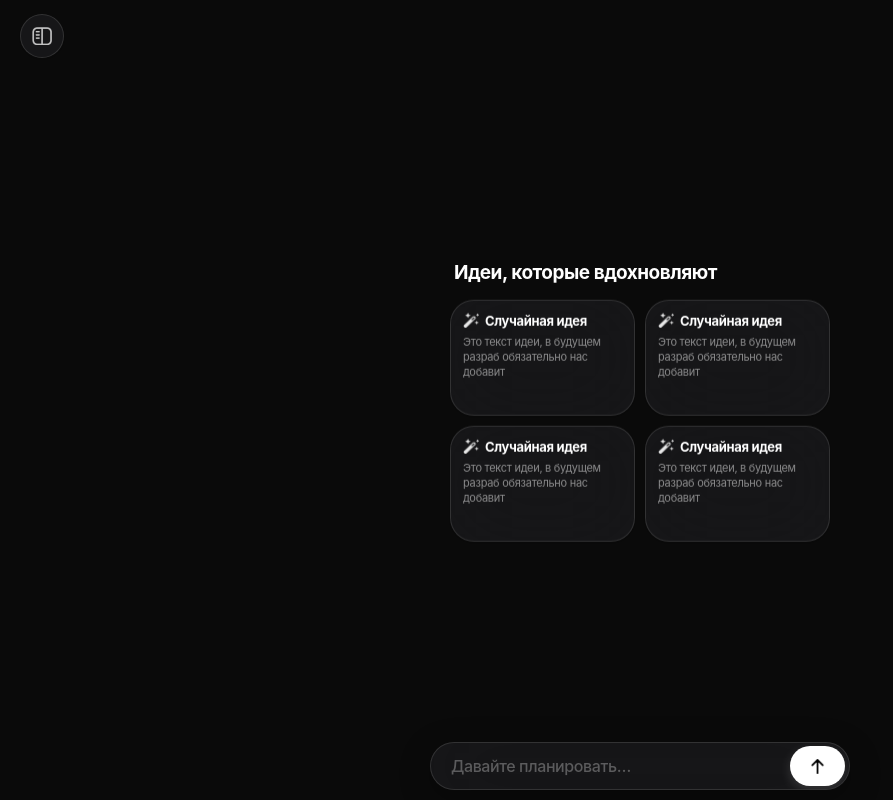
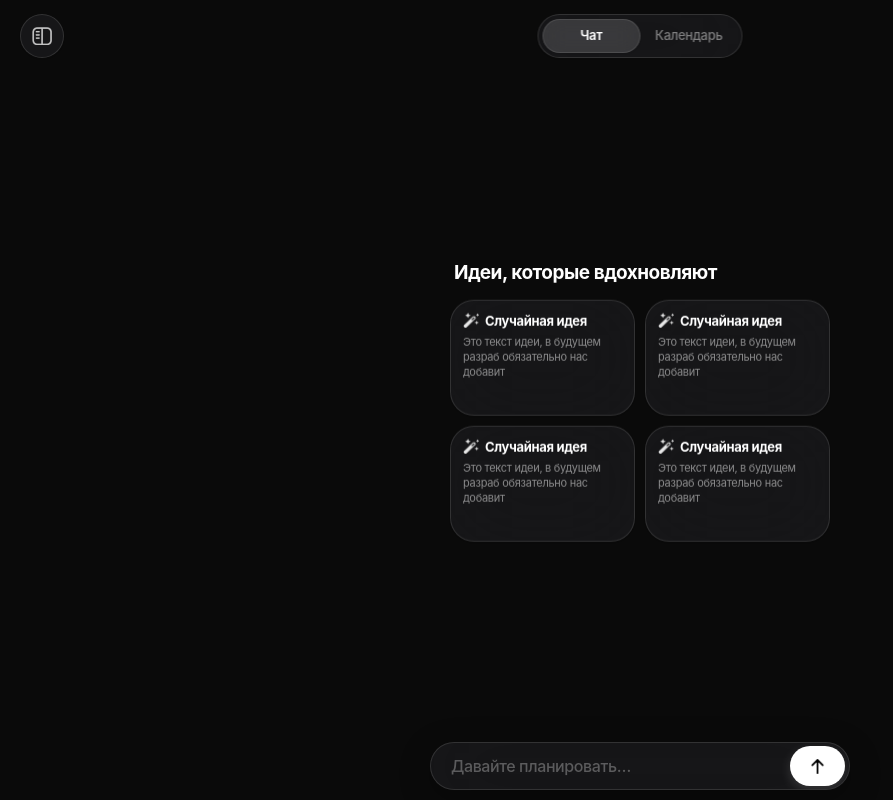
Before and after one commit to jango100500-ui/Krumm, a Next.js app: page / in a window 1280 px wide. Shown: the whole page, without its empty margins (0-893 px from the left). Built offline with nearby package versions, Linux system fonts and the light colour scheme.

Commit message:
Update page.tsx

```diff
--- a/app/page.tsx
+++ b/app/page.tsx
@@ -3,8 +3,11 @@
 import React, { useState, useEffect, useRef } from 'react';
 import { JellyButton } from '@/components/ui/JellyButton';
 import { SearchInput } from '@/components/ui/SearchInput';
+import { TopTabBar, TabType } from '@/components/ui/TopTabBar';
+import { CalendarView } from '@/components/views/CalendarView';
 
 export default function Home() {
+  const [activeTab, setActiveTab] = useState<TabType>('chat');
   const [keyboardHeight, setKeyboardHeight] = useState(0);
   const [isInputActive, setIsInputActive] = useState(false);
   const pollingRef = useRef<ReturnType<typeof setInterval> | null>(null);
@@ -133,7 +136,7 @@ export default function Home() {
       )}
 
       <div
-        className={`fixed left-0 right-0 px-5 z-10 flex justify-start items-center pointer-events-none transition-all duration-300 ${
+        className={`fixed left-0 right-0 px-5 z-20 flex items-center pointer-events-none transition-all duration-300 ${
           isBlurred ? 'opacity-30 blur-[6px]' : 'opacity-100 blur-none'
         }`}
         style={{ top: 'calc(env(safe-area-inset-top, 44px) + 14px)' }}
@@ -149,8 +152,14 @@ export default function Home() {
             className="w-5 h-5 object-contain brightness-0 invert opacity-75 pointer-events-none"
           />
         </JellyButton>
+
+        <div className="absolute left-1/2 -translate-x-1/2 pointer-events-auto">
+          <TopTabBar activeTab={activeTab} onTabChange={setActiveTab} />
+        </div>
       </div>
 
+      {activeTab === 'chat' && (
+        <>
           <div
             className={`fixed left-1/2 top-1/2 -translate-x-1/2 -translate-y-1/2 w-full max-w-[420px] px-5 z-10 pointer-events-none transition-all duration-300 ${
               isBlurred ? 'opacity-30 blur-[8px]' : 'opacity-100 blur-none'
@@ -199,6 +208,12 @@ export default function Home() {
               <SearchInput onFocus={handleInputFocus} onBlur={handleInputBlur} />
             </div>
           </div>
+        </>
+      )}
+
+      {activeTab === 'calendar' && (
+        <CalendarView />
+      )}
 
     </main>
   );
```
Lines whose indentation alone changed are shown as unchanged.
